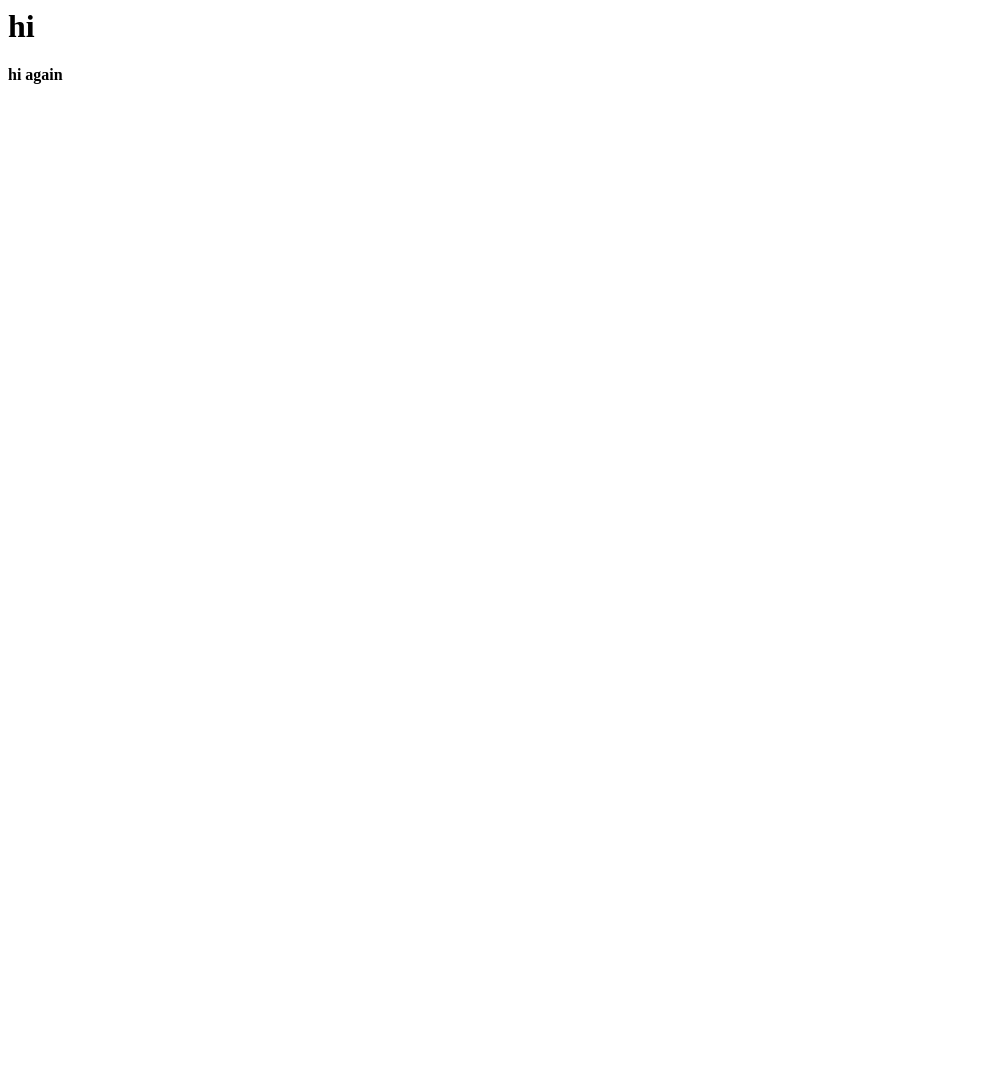
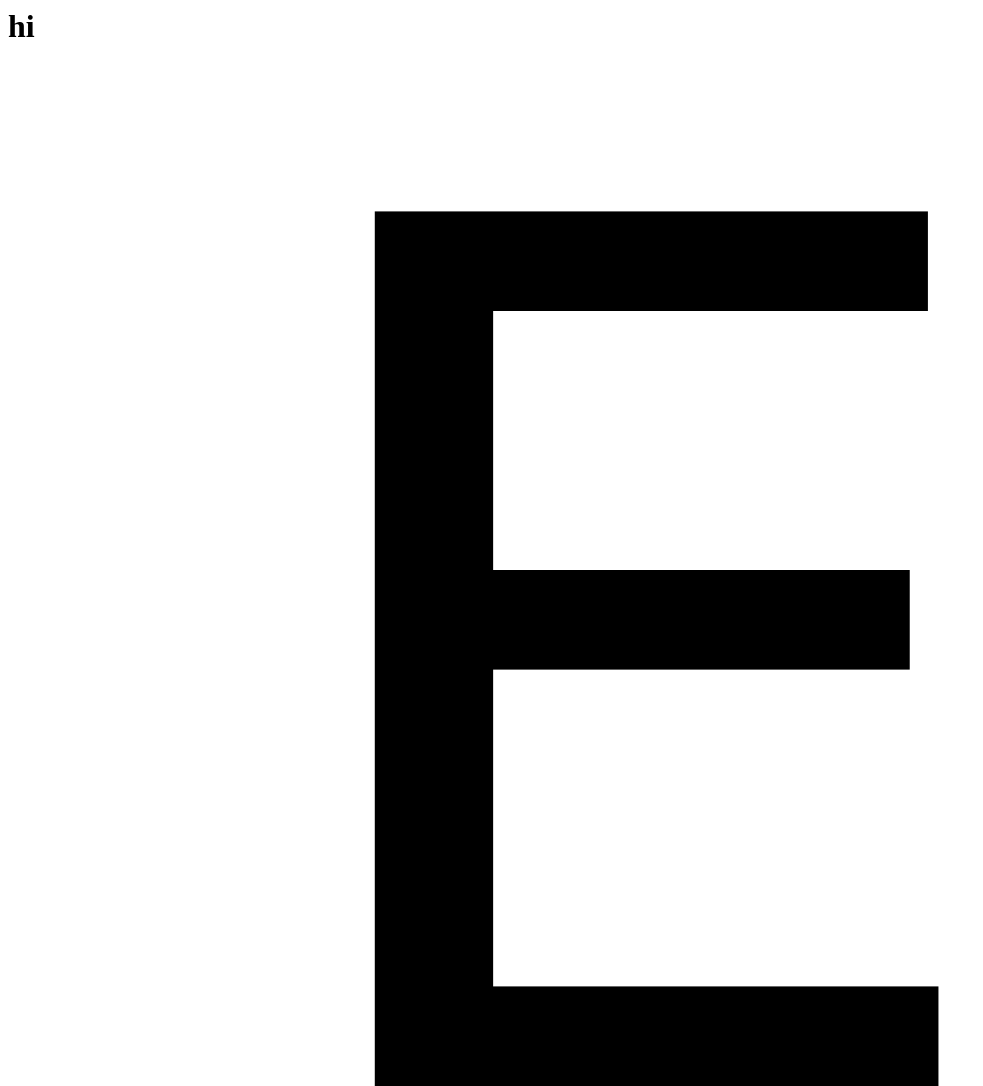
Before and after one commit to blazecoderman/h, a plain HTML site: page index.html in a window 1280 px wide. Shown: the top 1086 px of the page, without its empty margins (0-983 px from the left). Before the commit the page ends 800 px from the top, so only its background shows below. Drawn offline with Linux system fonts and the light colour scheme.

Commit message:
Update index.html

```diff
--- a/index.html
+++ b/index.html
@@ -1,5 +1,6 @@
 <html>
 <body> <h1>hi</h1>
   <b> hi again </b>
+  <img src="e.png"/>
 </body>
 </html>
```
